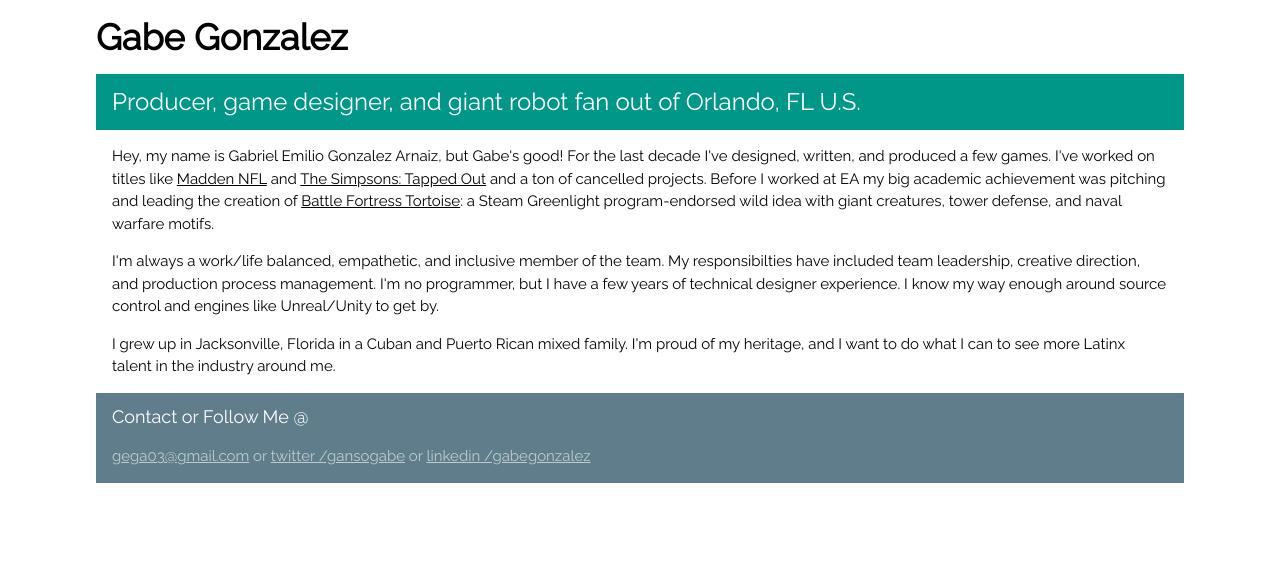
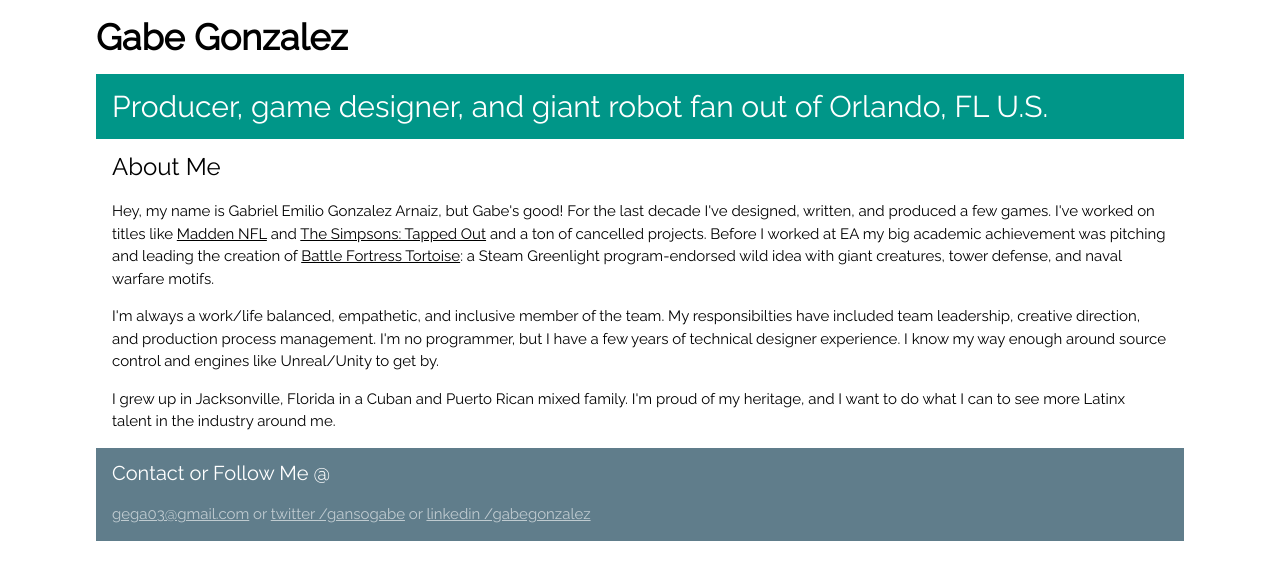
Before and after one commit to gg-gabe/gg-gabe.github.io, a Jekyll site: the page index.html, which Jekyll copies as it is, in a window 1280 px wide. Shown: the top 580 px of the page. Built offline with Jekyll 4.4.1, drawn with Linux system fonts in a browser that asks for light colours; comment, search, counter and statistics services are not loaded.

Commit message:
Update index.html

```diff
--- a/index.html
+++ b/index.html
@@ -53,11 +53,12 @@
         </header>
 
         <div class="w3-container w3-teal" itemscope itemtype="http://schema.org/Person">
-
-            <h3 itemprop="hasOccupation">Producer, game designer, and giant robot fan out of Orlando, FL U.S.</h3>
+            <h2 itemprop="hasOccupation">Producer, game designer, and giant robot fan out of Orlando, FL U.S.</h2>
         </div>
 
         <div class="w3-container">
+			<h3>About Me</h3>
+
             <p>Hey, my name is Gabriel Emilio Gonzalez Arnaiz, but Gabe's good! For the last decade I've designed, written, and produced a few games. I've worked on titles like <a href="https://youtu.be/0VbE2yafP5I" target="_blank">Madden NFL</a> and <a href="https://youtu.be/GgiDBuBxl6w" target="_blank">The Simpsons: Tapped Out</a> and a ton of cancelled projects. Before I worked at EA my big academic achievement was pitching and leading the creation of <a href="https://youtu.be/KDyIi2ZOc6M" target="_blank">Battle Fortress Tortoise</a>: a Steam Greenlight program-endorsed wild idea with giant creatures, tower defense, and naval warfare motifs.</p>
 
             <p>I'm always a work/life balanced, empathetic, and inclusive member of the team. My responsibilties have included team leadership, creative direction, and production process management. I'm no programmer, but I have a few years of technical designer experience. I know my  way enough around source control and engines like Unreal/Unity to get by.</p>
@@ -66,7 +67,7 @@
         </div>
 
         <footer class="w3-container w3-blue-grey">
-            <h5>Contact or Follow Me @</h5>
+            <h4>Contact or Follow Me @</h4>
             <p class="w3-opacity"><a href="mailto:gega03@gmail.com" target="_blank">gega03@gmail.com</a> or <a href="https://www.twitter.com/gansogabe" target="_blank">twitter /gansogabe</a> or <a href="https://www.linkedin.com/in/gabegonzalez/" target="_blank">linkedin /gabegonzalez</a></p>
         </footer>
     </div>
```
